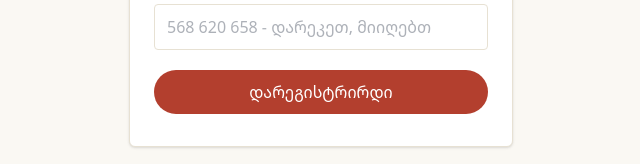
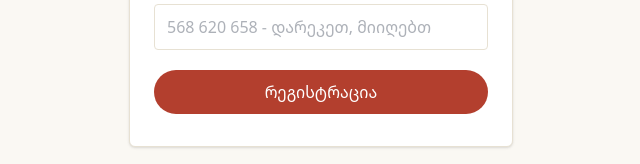
Before and after one commit to lizozivzivadze-star/tutoring-app, a Next.js app: page /register in a window 1280 px wide. Shown: the part 516-680 px from the top of the page, without its empty margins (319-959 px from the left). Built offline with nearby package versions, Linux system fonts and the light colour scheme.

Commit message:
Update 12-Sep-26 13:06:49.14

```diff
--- a/app/register/page.tsx
+++ b/app/register/page.tsx
@@ -123,7 +123,7 @@ export default function RegisterPage() {
                        py-2.5 transition-colors hover:bg-marker-dark
                        disabled:opacity-50 disabled:cursor-not-allowed"
           >
-            {status === "sending" ? "მუშავდება..." : "დარეგისტრირდი"}
+            {status === "sending" ? "მუშავდება..." : "რეგისტრაცია"}
           </button>
 
           {status === "error" && (
```
